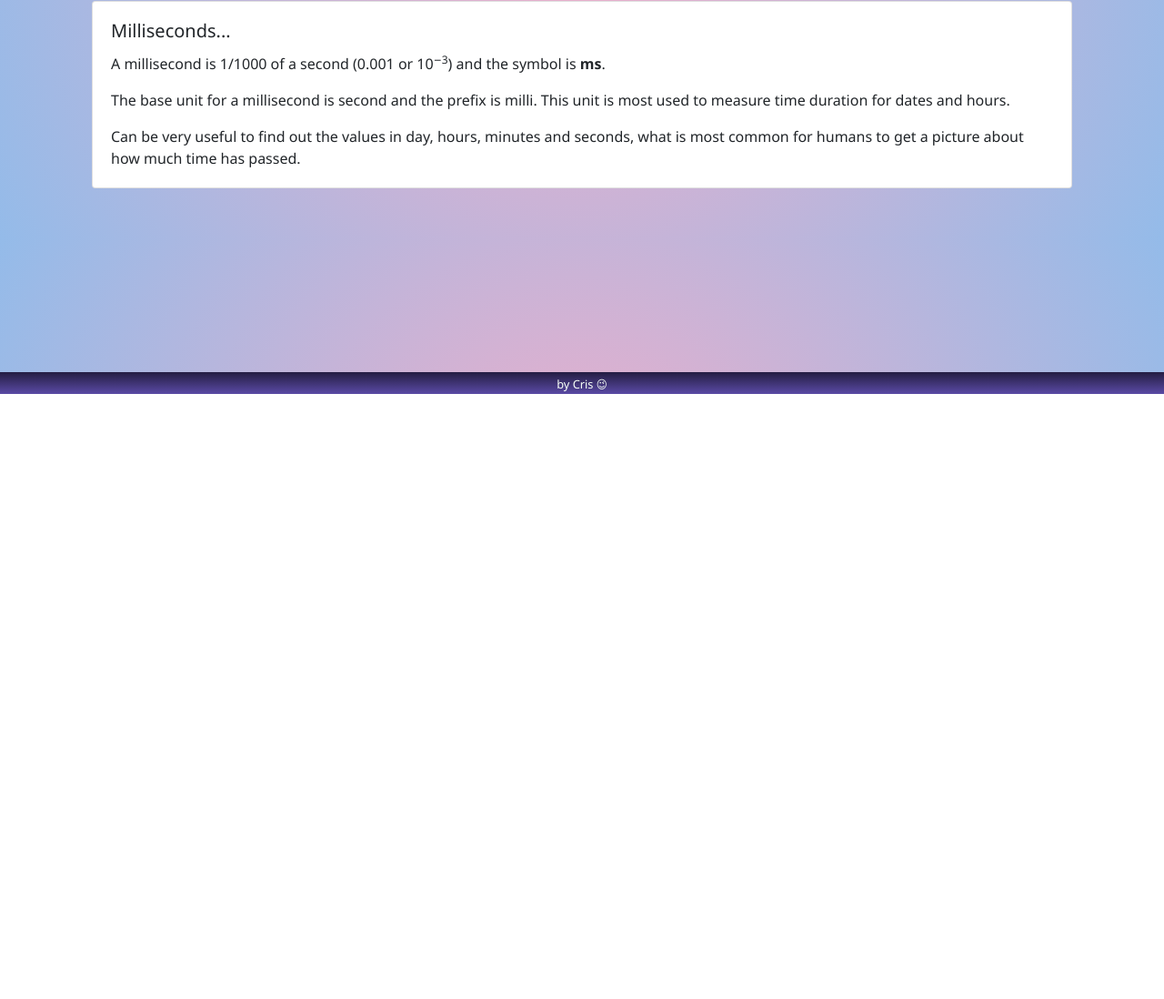
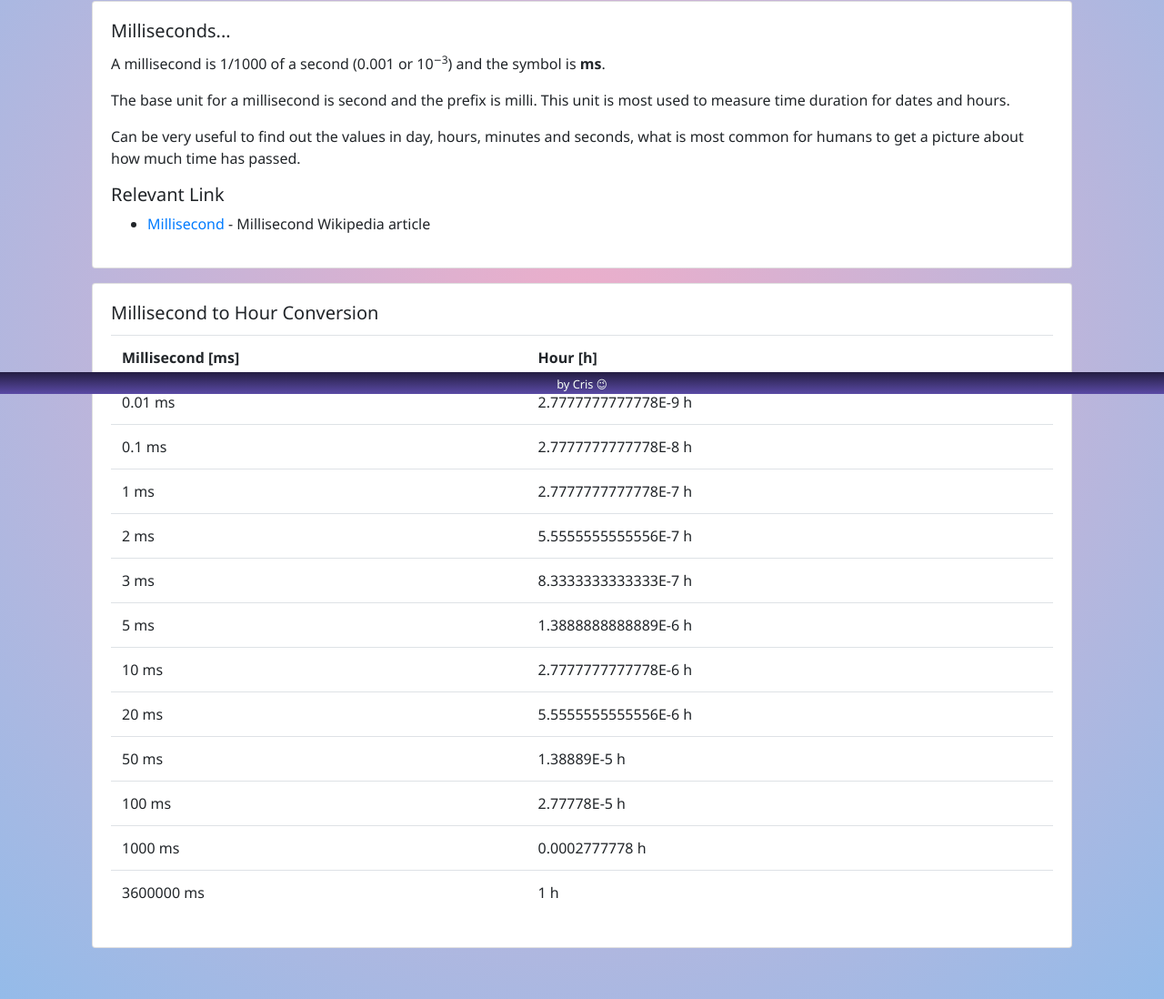
Before and after one commit to cristinagoulart/cristinagoulart.github.io, a plain HTML site: page index.html in a window 1280 px wide. Shown: the part 367-1465 px from the top of the page at 91% size. Before the commit the page ends 800 px from the top, so only its background shows below. Drawn offline with nearby package versions, Linux system fonts and the light colour scheme.

Commit message:
add table Millisecond to Hour Conversion

```diff
--- a/index.html
+++ b/index.html
@@ -64,6 +64,79 @@
             to measure time duration for dates and hours. </p>
           <p class="card-text">Can be very useful to find out the values in day, hours, minutes and seconds, what is
             most common for humans to get a picture about how much time has passed.</p>
+
+          <h5>Relevant Link</h5>
+          <ul>
+            <li><a href="https://en.wikipedia.org/wiki/Millisecond" target="_blank">Millisecond</a> - Millisecond
+              Wikipedia article</li>
+          </ul>
+        </div>
+      </div>
+    </div>
+    </div>
+  </section>
+
+  <section>
+    <div id="container" class="container-fluid container-sm">
+      <div class="card" style="margin: 1rem;">
+        <div class="card-body">
+          <h5 class="card-title">Millisecond to Hour Conversion</h5>
+          <table class="table">
+            <tbody>
+              <tr>
+                <th>Millisecond [ms]</th>
+                <th>Hour [h]</th>
+              </tr>
+              <tr>
+                <td>0.01 ms</td>
+                <td>2.7777777777778E-9 h</td>
+              </tr>
+              <tr>
+                <td>0.1 ms</td>
+                <td>2.7777777777778E-8 h</td>
+              </tr>
+              <tr>
+                <td>1 ms</td>
+                <td>2.7777777777778E-7 h</td>
+              </tr>
+              <tr>
+                <td>2 ms</td>
+                <td>5.5555555555556E-7 h</td>
+              </tr>
+              <tr>
+                <td>3 ms</td>
+                <td>8.3333333333333E-7 h</td>
+              </tr>
+              <tr>
+                <td>5 ms</td>
+                <td>1.3888888888889E-6 h</td>
+              </tr>
+              <tr>
+                <td>10 ms</td>
+                <td>2.7777777777778E-6 h</td>
+              </tr>
+              <tr>
+                <td>20 ms</td>
+                <td>5.5555555555556E-6 h</td>
+              </tr>
+              <tr>
+                <td>50 ms</td>
+                <td>1.38889E-5 h</td>
+              </tr>
+              <tr>
+                <td>100 ms</td>
+                <td>2.77778E-5 h</td>
+              </tr>
+              <tr>
+                <td>1000 ms</td>
+                <td>0.0002777778 h</td>
+              </tr>
+              <tr>
+                <td>3600000 ms</td>
+                <td>1 h</td>
+              </tr>
+            </tbody>
+          </table>
         </div>
       </div>
     </div>
```
